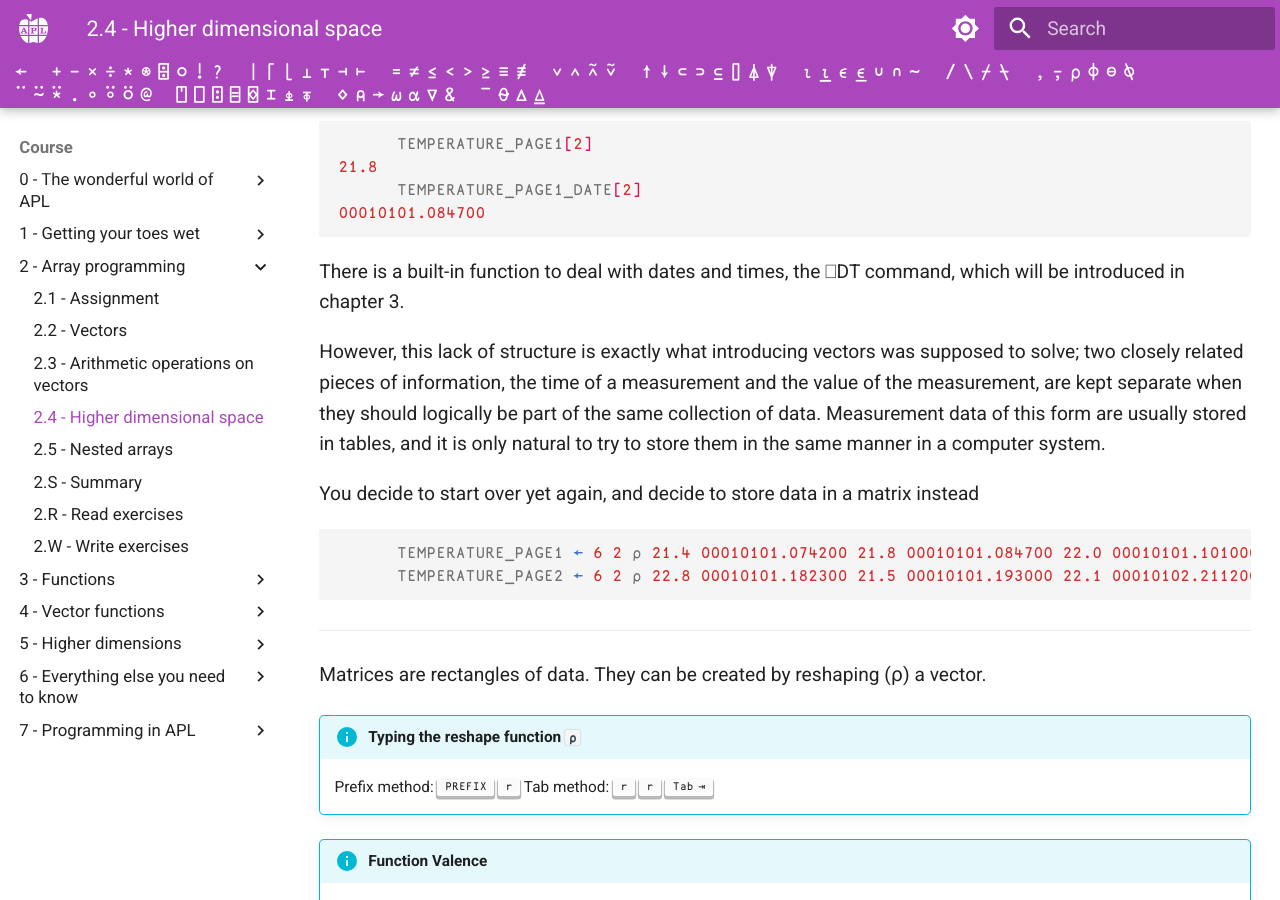
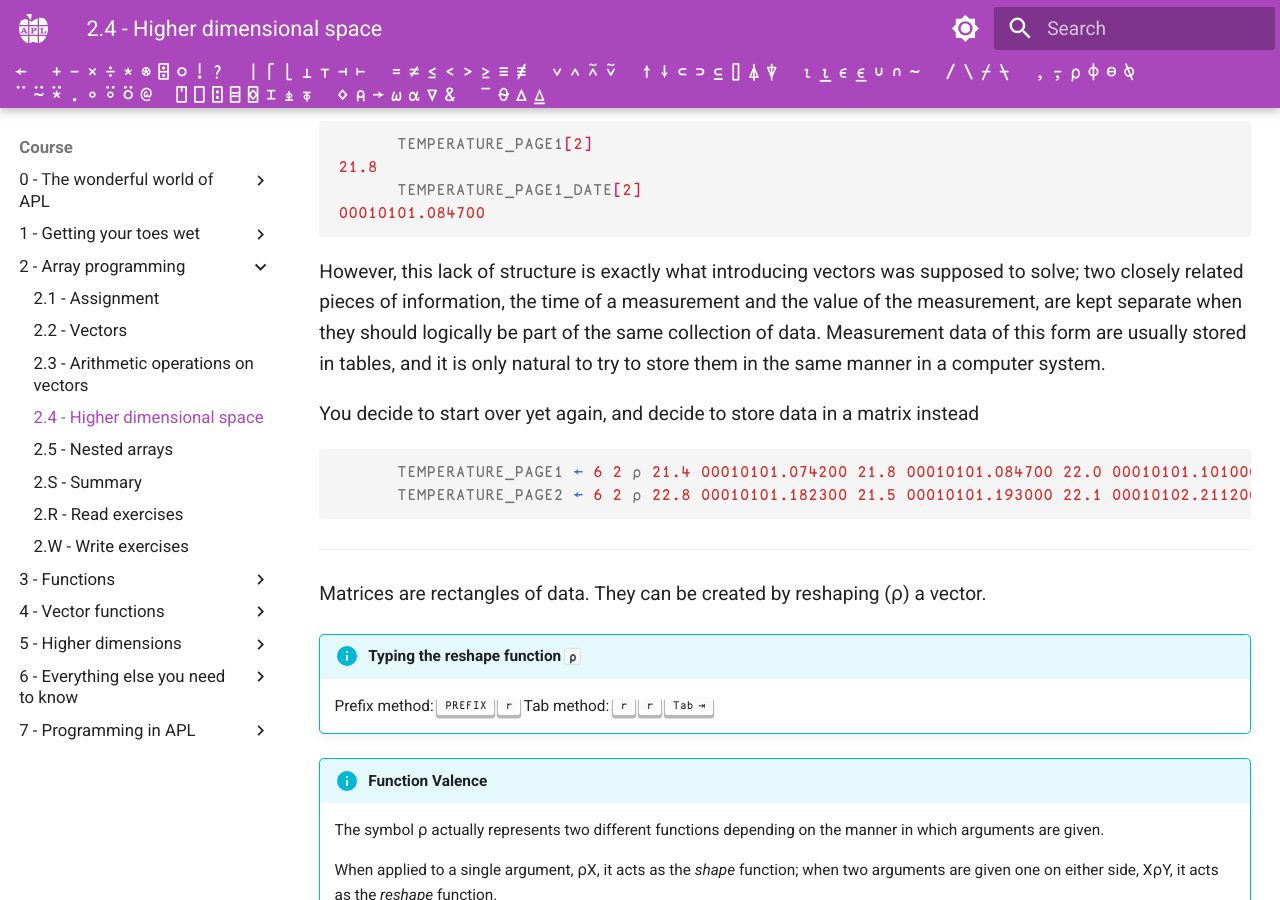
Before and after one commit to APLMOOC/APLMOOC, an MkDocs documentation site: the page built from docs/course/ch2/part4.md, in a window 1280 px wide and 900 px high, scrolled down 854 px. Built offline with MkDocs 1.6.1 and Material for MkDocs 9.7.7, drawn with Linux system fonts in a browser that asks for light colours; some web fonts are replaced; a script that is not in the unit is left out.

Commit message:
Modify Chapter 2 Part 4

````diff
--- a/docs/course/ch2/part4.md
+++ b/docs/course/ch2/part4.md
@@ -31,8 +31,6 @@ and access dates and times using the same index;
       TEMPERATURE_PAGE1_DATE[2]
 00010101.084700
 ```
-
-There is a built-in function to deal with dates and times, the ⎕DT command, which will be introduced in chapter 3.
 
 However, this lack of structure is exactly what introducing vectors was supposed to solve; two closely related pieces of information, the time of a measurement and the value of the measurement, are kept separate when they should logically be part of the same collection of data. Measurement data of this form are usually stored in tables, and it is only natural to try to store them in the same manner in a computer system.
 
````
